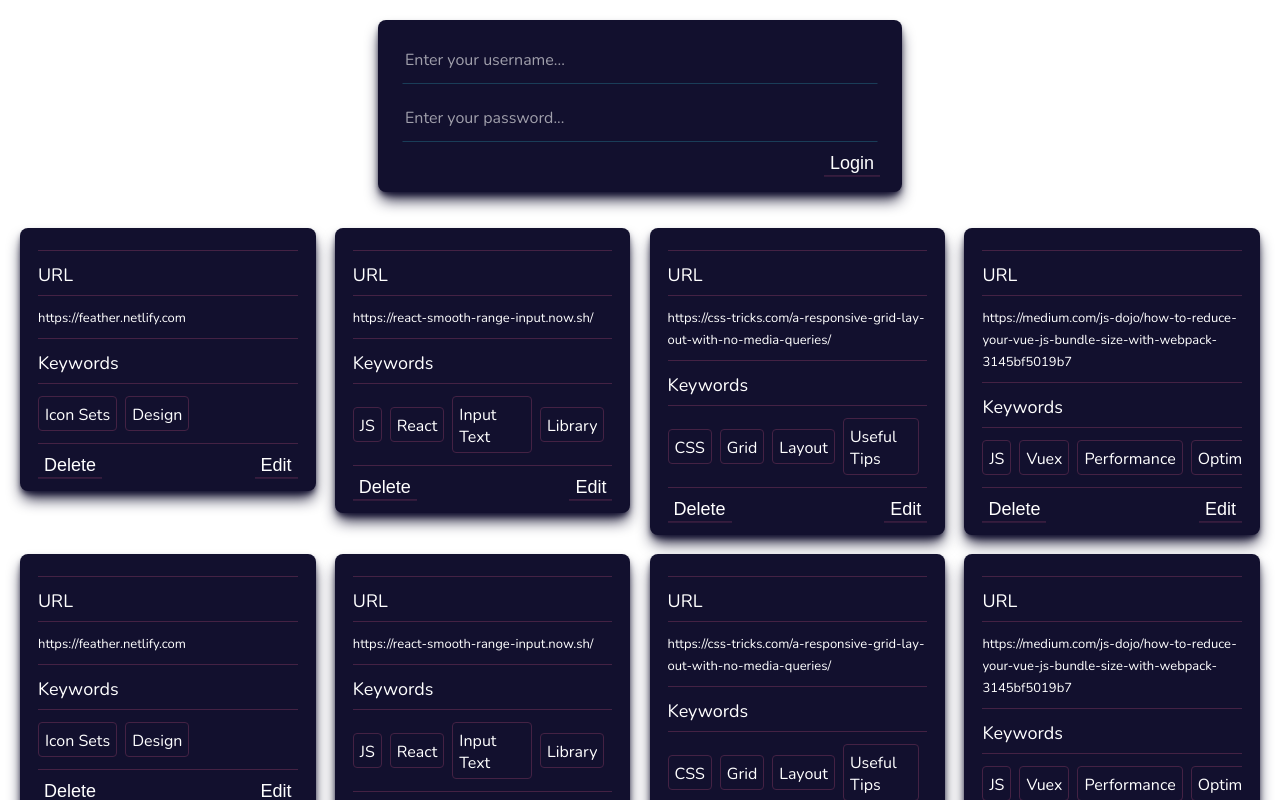
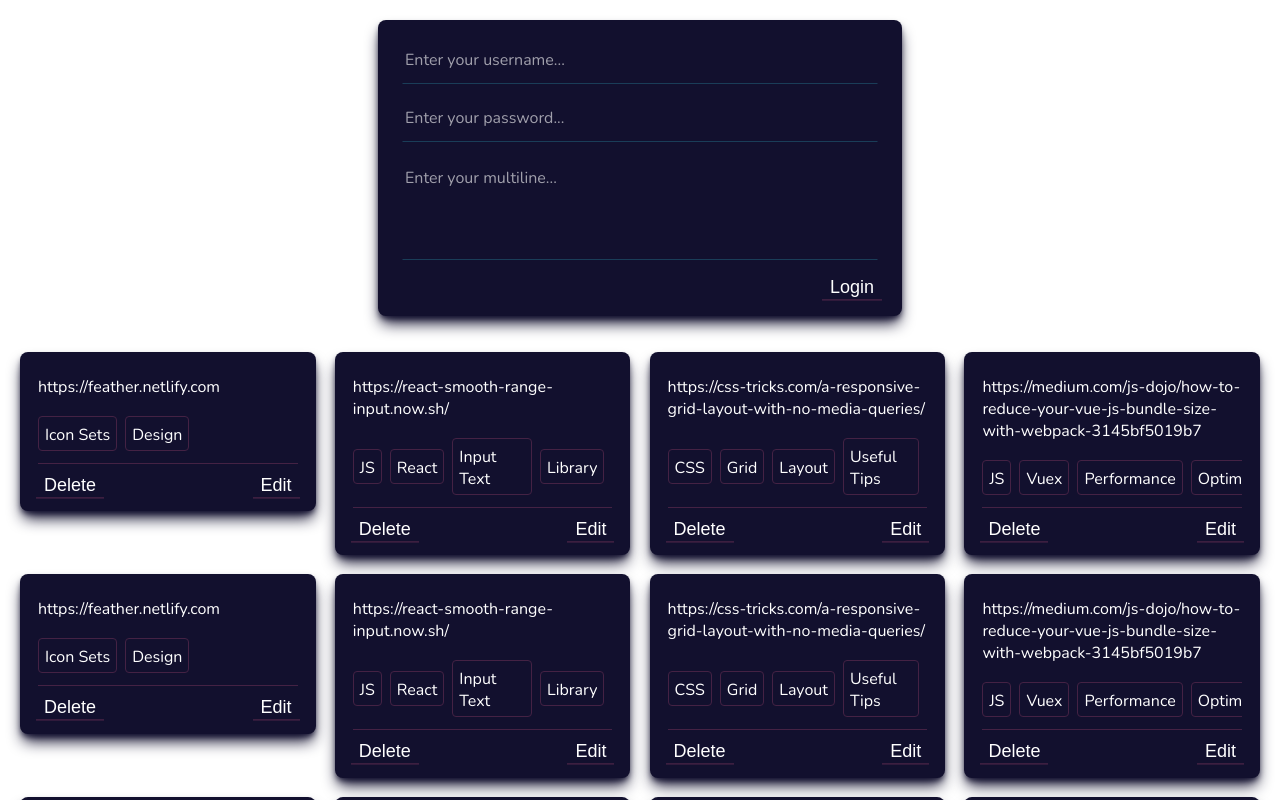
Before and after one commit to flashback2k14/Angular-Component-Playground, an Angular app: page / in a window 1280 px wide. Shown: the top 800 px of the page. Built offline with nearby package versions, Linux system fonts and the light colour scheme.

Commit message:
add textarea component

```diff
--- a/src/app/app.component.ts
+++ b/src/app/app.component.ts
@@ -7,6 +7,7 @@ import { Component } from "@angular/core";
       <div style="display:flex; justify-content: center;">
         <form #form="ngForm" (ngSubmit)="submit(form.value)">
           <yeah-input
+            inputId="txtUsername"
             inputTabIndex="1"
             inputType="text"
             placeholderText="Enter your username..."
@@ -15,6 +16,7 @@ import { Component } from "@angular/core";
             ngModel
           ></yeah-input>
           <yeah-input
+            inputId="txtPassword"
             inputTabIndex="2"
             inputType="password"
             placeholderText="Enter your password..."
@@ -22,6 +24,15 @@ import { Component } from "@angular/core";
             name="password"
             ngModel
           ></yeah-input>
+          <yeah-textarea
+            inputId="txtarea"
+            inputTabIndex="3"
+            placeholderText="Enter your multiline..."
+            labelText="Multiline"
+            rowCount="7"
+            name="area"
+            ngModel
+          ></yeah-textarea>
           <yeah-button type="submit">Login</yeah-button>
         </form>
       </div>
@@ -259,19 +270,19 @@ export class AppComponent {
     }
   ];
 
-  submit(value: any): void {
-    console.log(value);
-  }
-
-  handleTagItemClicked($event): void {
+  submit($event: any): void {
     alert(JSON.stringify($event, null, 2));
   }
 
-  handleDeleteButtonClicked($event): void {
+  handleTagItemClicked($event: any): void {
     alert(JSON.stringify($event, null, 2));
   }
 
-  handleEditButtonClicked($event): void {
+  handleDeleteButtonClicked($event: any): void {
+    alert(JSON.stringify($event, null, 2));
+  }
+
+  handleEditButtonClicked($event: any): void {
     alert(JSON.stringify($event, null, 2));
   }
 }
--- a/src/app/shared/button/yeah-button.component.css
+++ b/src/app/shared/button/yeah-button.component.css
@@ -22,10 +22,10 @@ button::before {
   content: "";
   position: absolute;
   z-index: -1;
-  top: -2px;
+  top: -4px;
   bottom: -1px;
-  left: 0;
-  right: 0;
+  left: -2px;
+  right: -2px;
   background-color: #442244;
   transform-origin: bottom center;
   transform: scaleY(0.05);
@@ -36,4 +36,5 @@ button:hover::before,
 button:focus::before {
   transform: scaleY(1);
   background-color: hsla(341, 97%, 59%, 0.75);
+  border-radius: 4px;
 }
--- a/src/app/shared/card/yeah-card.component.css
+++ b/src/app/shared/card/yeah-card.component.css
@@ -52,7 +52,7 @@
   margin: 0;
   padding: 0;
   color: #ffffff;
-  font-size: small;
+  font-size: inherit;
   font-weight: lighter;
   text-decoration: none;
   outline: none;
@@ -110,5 +110,5 @@
 }
 
 .delete-actions {
-  padding: 8px;
+  margin: 24px;
 }
--- a/src/app/shared/card/yeah-card.component.html
+++ b/src/app/shared/card/yeah-card.component.html
@@ -1,19 +1,20 @@
 <div class="card-overlay">
 	<div class="card">
 		<div>
-			<div class="card-separator"></div>
+			<!-- <div class="card-separator"></div>
 			<div class="card-title">URL</div>
-			<div class="card-separator"></div>
+			<div class="card-separator"></div> -->
 			<div class="card-url">
 				<a *ngIf="!editUrlMode" class="card-url_text" href="{{ url.link }}" target="_blank">{{ url.link }}</a>
-				<yeah-textarea *ngIf="editUrlMode" inputTabIndex="1" placeholderText="Edit your URL..." rowCount="5" labelText="URL"
-				 inputValue="{{ url.link }}" name="url" ngModel></yeah-textarea>
+				<yeah-textarea *ngIf="editUrlMode" inputId="txtEditUrl" inputTabIndex="1" placeholderText="Edit your URL..."
+				 labelText="URL" inputValue="{{ url.link }}" name="edit-url" ngModel>
+				</yeah-textarea>
 			</div>
 		</div>
 		<div>
-			<div class="card-separator"></div>
+			<!-- <div class="card-separator"></div>
 			<div class="card-title">Keywords</div>
-			<div class="card-separator"></div>
+			<div class="card-separator"></div> -->
 			<ul class="card-keywords_list">
 				<li class="card-keywords_item" *ngFor="let tag of url.tags" (click)="tagItemClicked.emit(tag)">{{ tag.name }}</li>
 			</ul>
--- a/src/app/shared/input/yeah-input.component.html
+++ b/src/app/shared/input/yeah-input.component.html
@@ -1,6 +1,6 @@
 <div class="input-container">
-	<input id="txt" class="input-control" tabindex="{{ inputTabIndex }}" type="{{ inputType }}" placeholder="{{ placeholderText }}"
+	<input id="{{ inputId }}" class="input-control" tabindex="{{ inputTabIndex }}" type="{{ inputType }}" placeholder="{{ placeholderText }}"
 	 [value]="inputValue" (change)="onChange($event)" (keyup)="onChange($event)" />
-	<label for="txt" class="input-control_label">{{ labelText }}</label>
+	<label for="{{ inputId }}" class="input-control_label">{{ labelText }}</label>
 	<span class="input-control_underline"></span>
 </div>
--- a/src/app/shared/input/yeah-input.component.ts
+++ b/src/app/shared/input/yeah-input.component.ts
@@ -14,6 +14,7 @@ import { ControlValueAccessor, NG_VALUE_ACCESSOR } from "@angular/forms";
   ]
 })
 export class YeahInputComponent implements ControlValueAccessor {
+  @Input() inputId: string;
   @Input() inputTabIndex: string;
   @Input() inputType: string;
   @Input() placeholderText: string;
@@ -21,6 +22,7 @@ export class YeahInputComponent implements ControlValueAccessor {
   inputValue: string;
 
   constructor() {
+    this.inputId = "txt";
     this.inputTabIndex = "1";
     this.inputType = "text";
     this.placeholderText = "Enter here...";
--- a/src/app/shared/textarea/yeah-textarea.component.css
+++ b/src/app/shared/textarea/yeah-textarea.component.css
@@ -1,40 +1,11 @@
-textarea {
-  border: 0;
-  padding: 3px 0;
-  box-shadow: none;
-  outline: 0;
-  border-bottom: 2px solid #eee;
-}
-
-.is-floating-label {
+.container {
   position: relative;
-  margin-bottom: 15px;
-}
-.is-floating-label input {
-  position: absolute;
-  left: 0;
-  background-color: transparent;
-}
-.is-floating-label label {
-  opacity: 0.3;
-  pointer-events: none;
-  position: absolute;
-  transform: translate3d(0, 0, 0) scale(1);
-  transform-origin: left top;
-  transition: 100ms;
-  color: red;
-}
-.is-floating-label.is-focused label {
-  transform: translateY(-20px) scale(0.55);
-}
-
-/* .container {
-  position: relative;
+  margin-top: 12px;
 }
 
 .control {
-  width: 100%;
-  height: 48px;
+  width: calc(100% - 24px);
+  height: 96px;
   margin: 4px 12px 6px 12px;
   color: white;
   box-sizing: border-box;
@@ -43,6 +14,9 @@ textarea {
   background-color: transparent;
   border: 1px solid transparent;
   border-bottom-color: hsla(185, 100%, 62%, 0.2);
+  overflow: auto;
+  resize: none;
+  /* border: white 1px solid; https://codepen.io/netgloo/pen/JXreqJ?editors=1100 */
 }
 
 .control:focus {
@@ -69,24 +43,24 @@ textarea {
 
 .container .control_label {
   position: absolute;
-  top: calc(50% - 5px);
-  left: 0;
+  /* top: calc(15% - 5px); */
+  top: 2px;
+  left: 2px;
   opacity: 0;
-  margin-bottom: 0;
   transition: all 0.3s ease;
 }
 .container .control:not(:placeholder-shown) {
-  padding: 20px 0 0 0;
+  /* padding: 20px 0 0 0; */
 }
 .container .control:not(:placeholder-shown) + .control_label {
-  -webkit-transform: translateY(-14px);
-  transform: translateY(-14px);
+  -webkit-transform: translateY(-16px);
+  transform: translateY(-16px);
   opacity: 0.7;
 }
 
 .control_underline {
   position: absolute;
-  bottom: 6px;
+  bottom: 12px;
   left: 12px;
   right: 12px;
   height: 1px;
@@ -100,4 +74,4 @@ textarea {
 .control:hover ~ .control_underline {
   transform-origin: bottom left;
   transform: scaleX(1);
-} */
+}
--- a/src/app/shared/textarea/yeah-textarea.component.html
+++ b/src/app/shared/textarea/yeah-textarea.component.html
@@ -1,11 +1,6 @@
-<!-- <div class="is-floating-label">
-	<textarea id="area" class="control" tabindex="{{ inputTabIndex }}" placeholder="{{ placeholderText }}" [rows]="rowCount"
+<div class="container">
+	<textarea id="area" class="control" tabindex="{{ inputTabIndex }}" placeholder="{{ placeholderText }}" rows="{{ rowCount }}"
 	 (change)="onChange($event)" (keyup)="onChange($event)">{{ inputValue }}</textarea>
 	<label for="area" class="control_label">{{ labelText }}</label>
 	<span class="control_underline"></span>
-</div> -->
-
-<div class="is-floating-label">
-	<label>your message</label>
-	<textarea></textarea>
 </div>
--- a/src/app/shared/textarea/yeah-textarea.component.ts
+++ b/src/app/shared/textarea/yeah-textarea.component.ts
@@ -14,6 +14,7 @@ import { ControlValueAccessor, NG_VALUE_ACCESSOR } from "@angular/forms";
   ]
 })
 export class YeahTextareaComponent implements ControlValueAccessor {
+  @Input() inputId: string;
   @Input() inputTabIndex: string;
   @Input() placeholderText: string;
   @Input() rowCount: string;
@@ -21,6 +22,7 @@ export class YeahTextareaComponent implements ControlValueAccessor {
   @Input() inputValue: string;
 
   constructor() {
+    this.inputId = "txt";
     this.inputTabIndex = "1";
     this.placeholderText = "Enter here...";
     this.rowCount = "4";
```
